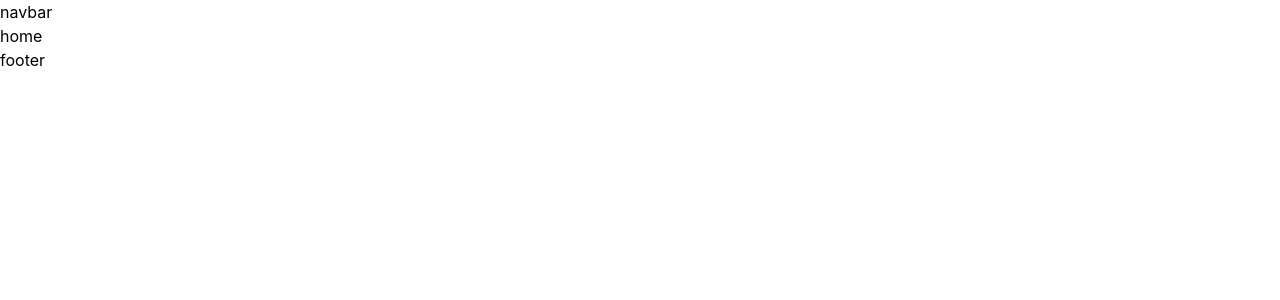
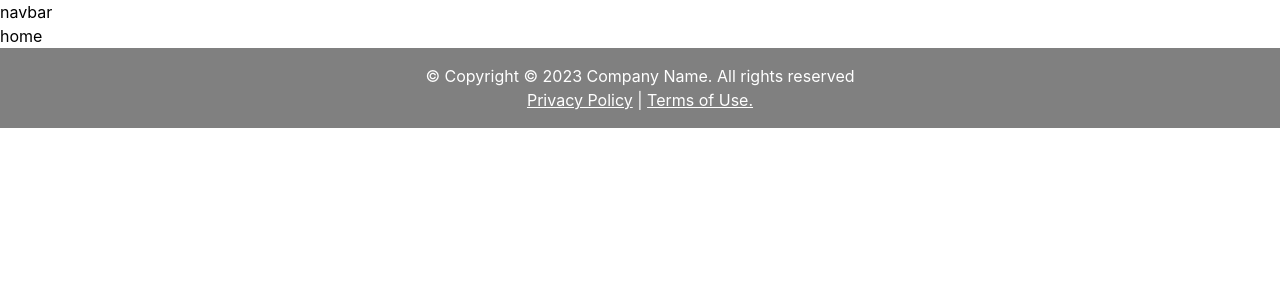
Before and after one commit to DanielMM161/-Project_Management, a React (Create React App) app in the folder project_management/: page / in a window 1280 px wide. Shown: the top 300 px of the page. Built offline with nearby package versions, Linux system fonts and the light colour scheme.

Commit message:
basic footer

```diff
--- a/project_management/src/components/footer.tsx
+++ b/project_management/src/components/footer.tsx
@@ -1,7 +1,24 @@
 import React from "react";
 
+import "./style/footer.css";
+
 const footer = () => {
-  return <div>footer</div>;
+  return (
+    <div>
+      <footer className="footer">
+        <div className="footer_container">
+          <p className="footer_para">
+            &copy; Copyright © {new Date().getFullYear()} Company Name. All
+            rights reserved
+          </p>
+          <p className="footer_para">
+            <a href="/privacy-policy.html">Privacy Policy</a> |&nbsp;
+            <a href="/terms-of-use.html">Terms of Use.</a>
+          </p>
+        </div>
+      </footer>
+    </div>
+  );
 };
 
 export default footer;
--- a/project_management/src/components/style/footer.css
+++ b/project_management/src/components/style/footer.css
@@ -0,0 +1,12 @@
+.footer{
+    background-color: grey;
+    color: white;
+    padding-top: 16px;
+    padding-bottom: 16px;
+}
+.footer_para{
+    text-align: center;
+}
+a{
+    text-decoration: underline;
+}
```
